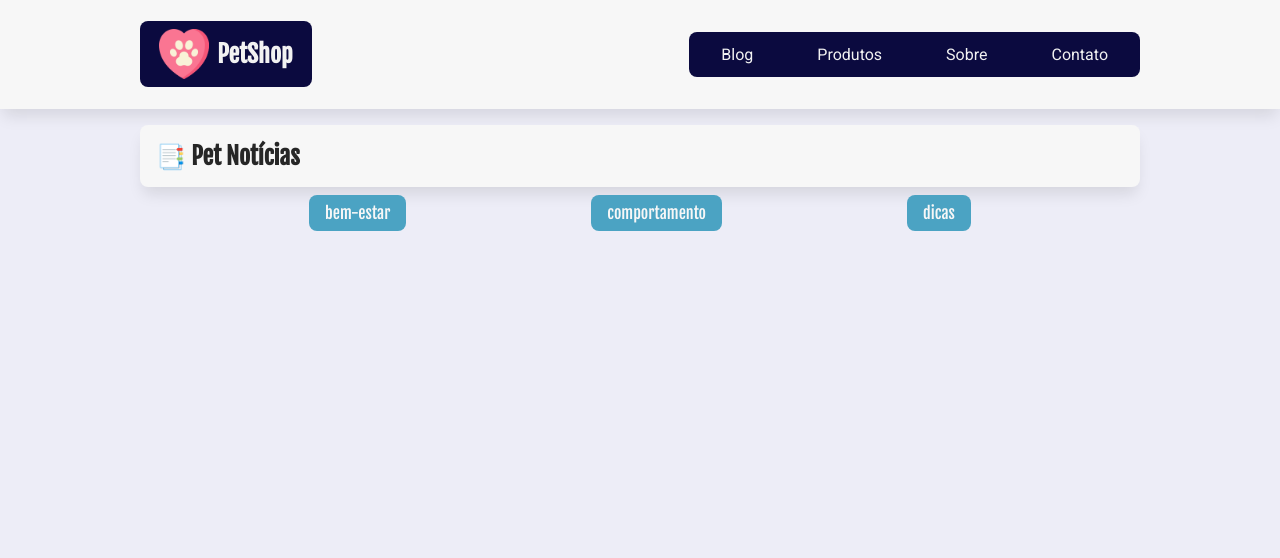
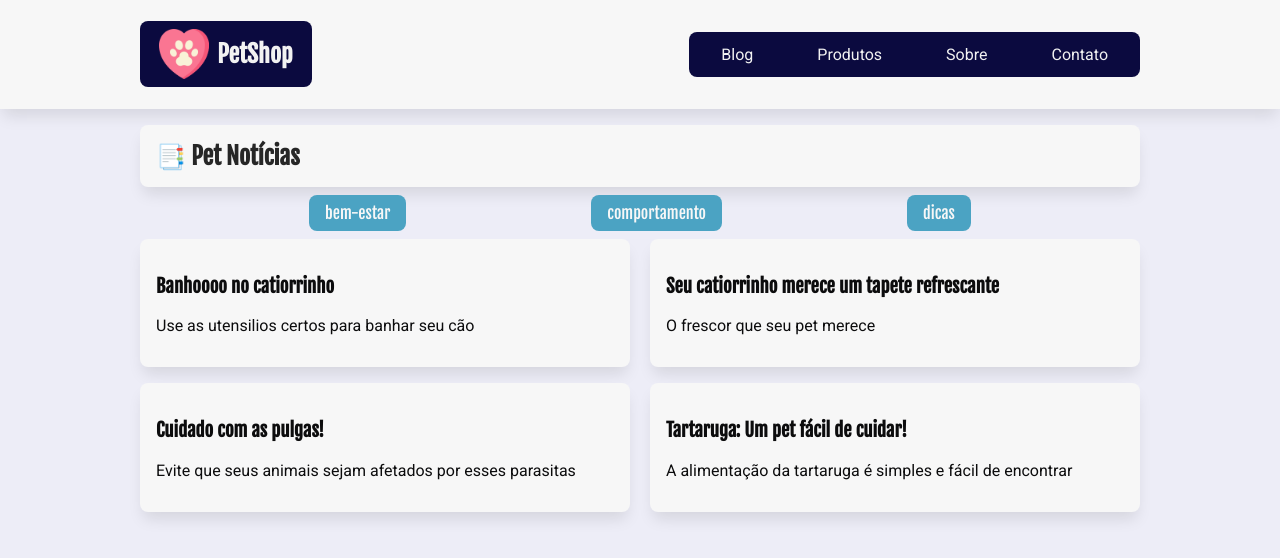
Before and after one commit to veronica-silva/petshop-veronica, a React (Create React App) app: page /categoria/bem-estar in a window 1280 px wide. Shown: the top 558 px of the page. Built offline with nearby package versions, Linux system fonts and the light colour scheme; data requests are answered from the project's data file.

Commit message:
props url e dependencia do useEffect

```diff
--- a/src/components/ListaPosts/ListaPosts.jsx
+++ b/src/components/ListaPosts/ListaPosts.jsx
@@ -4,14 +4,14 @@ import serverApi from "../../api/servidor-api";
 import Loading from "../Loading/Loading";
 import ArtigoPost from "../ArtigoPost/ArtigoPost";
 
-const ListaPosts = () => {
+const ListaPosts = (props) => {
   const [posts, setPosts] = useState([]);
   const [loading, setLoading] = useState(true);
 
   useEffect(() => {
     async function getPosts() {
       try {
-        const resposta = await fetch(`${serverApi}/posts`);
+        const resposta = await fetch(`${serverApi}/${props.url || "posts"}`);
         const dados = await resposta.json();
         setPosts(dados);
         setLoading(false);
@@ -20,7 +20,7 @@ const ListaPosts = () => {
       }
     }
     getPosts();
-  }, []);
+  }, [props.url]);
 
   if (loading) {
     return <Loading />;
--- a/src/pages/Categoria/Categoria.jsx
+++ b/src/pages/Categoria/Categoria.jsx
@@ -1,11 +1,16 @@
+import { useParams } from "react-router-dom";
 import ListaCategorias from "../../components/ListaCategorias/ListaCategorias";
+import ListaPosts from "../../components/ListaPosts/ListaPosts";
 import estilos from "./Categoria.module.css";
 
 const Categoria = () => {
+  const { nome } = useParams();
+  console.log(nome);
   return (
     <section>
       <h2 className={estilos.titulo_secao}> Pet Notícias</h2>
       <ListaCategorias />
+      <ListaPosts url={`posts?categoria=${nome}`} />
     </section>
   );
 };
```
